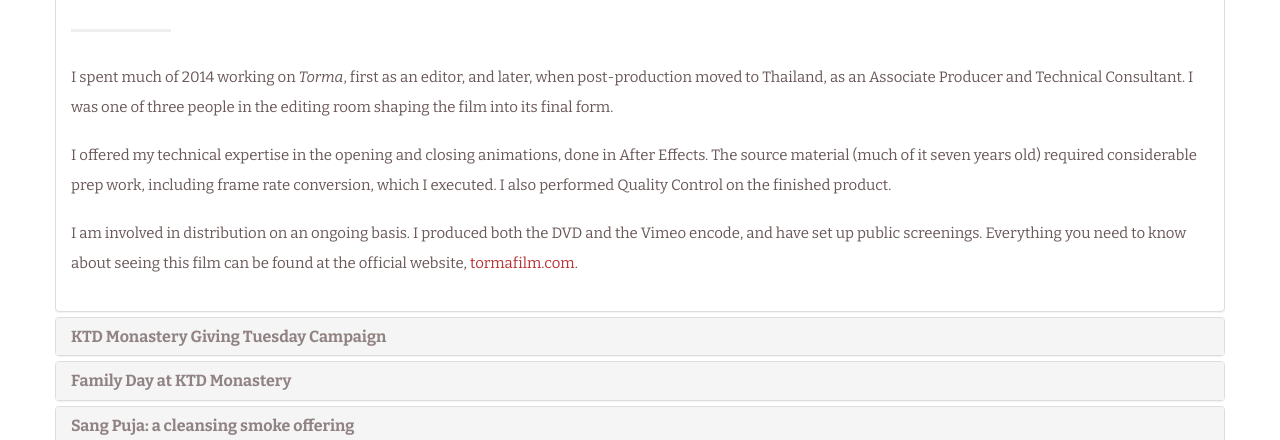
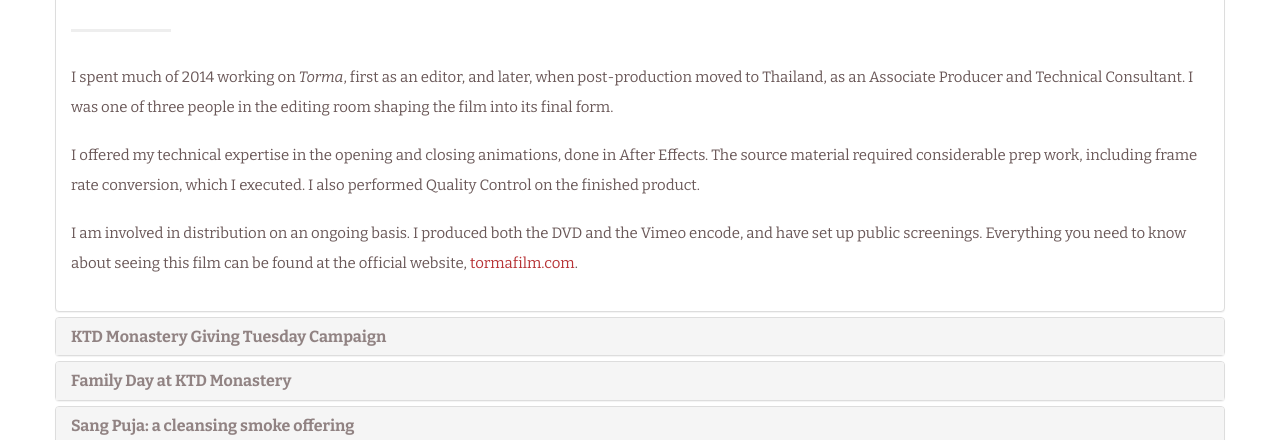
Before and after one commit to jasonpetersen/peterscene, a PHP site: page /video.php in a window 1280 px wide, after a click on "Torma". Shown: the part 743-1183 px from the top of the page. Run offline with PHP 8.4, Linux system fonts and the light colour scheme; some libraries are stand-ins or nearby versions.

Commit message:
Copy change on video page

```diff
--- a/video.php
+++ b/video.php
@@ -81,7 +81,7 @@
 											<ul class="no-bullet">
 												<li><span class="ital">Feature-length documentary</span></li>
 												<li>Year: 2014</li>
-												<li>Client: Yeshe Wangmo (Mary Young)</li>
+												<li>Producer: Yeshe Wangmo (Mary Young)</li>
 												<li>Editor: <a href="http://www.livingfilms.com/partners/georg-peter-muller/" target="_blank">Georg Peter M&uuml;ller&nbsp;<i class="fa fa-external-link"></i></a></li>
 												<li>Produced at <span class="bold">Living Films</span> in Thailand: <a href="http://www.livingfilms.com/" target="_blank">livingfilms.com&nbsp;<i class="fa fa-external-link"></i></a></li>
 												<li>Official website: <a href="http://tormafilm.com/" target="_blank">tormafilm.com&nbsp;<i class="fa fa-external-link"></i></a></li>
@@ -98,7 +98,7 @@
 										<div class="col-xs-12">
 											<div class="hr-small"></div>
 											<p>I spent much of 2014 working on <span class="ital">Torma</span>, first as an editor, and later, when post-production moved to Thailand, as an Associate Producer and Technical Consultant. I was one of three people in the editing room shaping the film into its final form.</p>
-											<p>I offered my technical expertise in the opening and closing animations, done in After Effects. The source material (much of it seven years old) required considerable prep work, including frame rate conversion, which I executed. I also performed Quality Control on the finished product.</p>
+											<p>I offered my technical expertise in the opening and closing animations, done in After Effects. The source material required considerable prep work, including frame rate conversion, which I executed. I also performed Quality Control on the finished product.</p>
 											<p>I am involved in distribution on an ongoing basis. I produced both the DVD and the Vimeo encode, and have set up public screenings. Everything you need to know about seeing this film can be found at the official website, <a href="http://tormafilm.com/" target="_blank">tormafilm.com</a>.</p>
 										</div>
 									</div>
```
